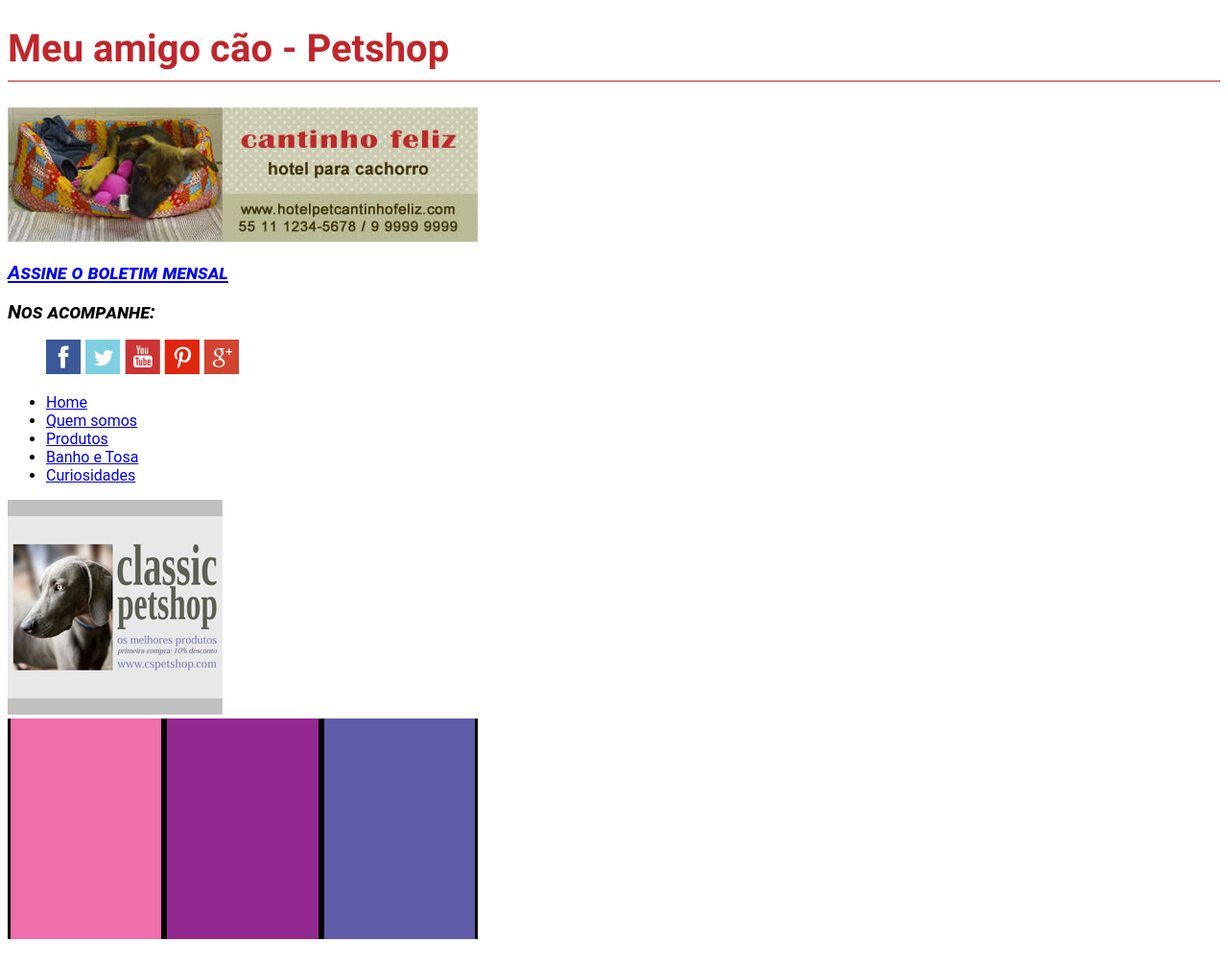
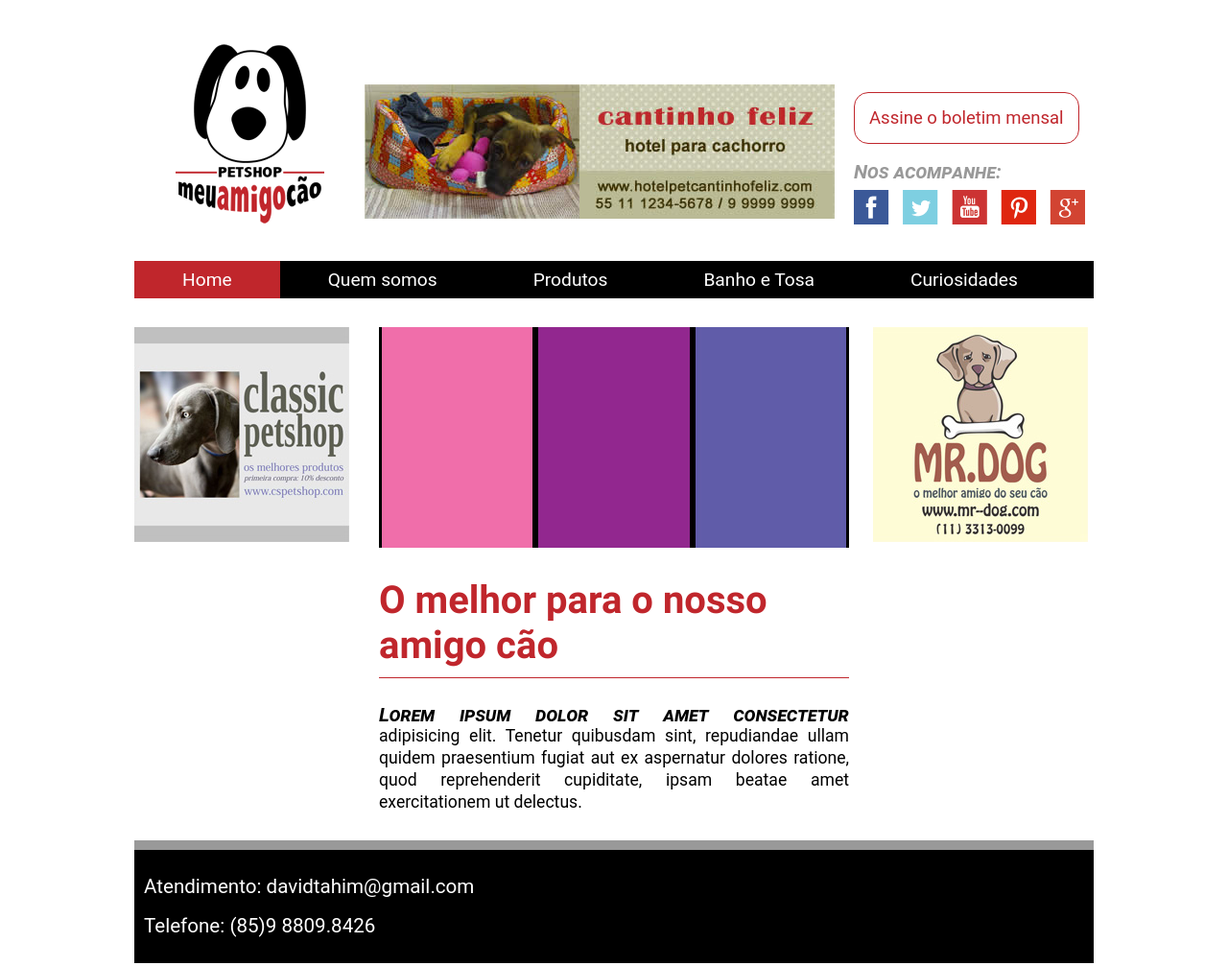
Before and after one commit to davidtahim/projeto_petshop, a plain HTML site: page index.html in a window 1280 px wide. Shown: the top 1007 px of the page at 96% size. Drawn offline with Linux system fonts and the light colour scheme.

Commit message:
menu e index

```diff
--- a/css/principal.css
+++ b/css/principal.css
@@ -288,3 +288,157 @@ body {
     letter-spacing: 0.07em;
 
 }
+
+/* estrutura do index  */
+
+body {
+    width: 1000px;
+    margin-left: auto;
+    margin-right: auto;
+}
+
+header h1 {
+    width: 240px;
+    float: left;
+    background-image: url(/Multimidia/meu-amigo-cao-petshop-header.png);
+    background-repeat: no-repeat;
+    background-position: center center;
+    height: 200px;
+    text-indent: -1000px;
+    border: none;
+}
+
+header #anuncio {
+    width: 510px;
+    float: left;
+    margin: 80px auto auto;
+    padding-top: 0px;
+}
+
+header section {
+    padding-top: 70px;
+}
+
+header section a[href="boletim.html"] {
+    border: #c0262c solid thin;
+    padding: 15px;
+    border-radius: 15px;
+    color: #c0262c;
+    text-decoration: none;
+    font-size: 0.9em;
+    font-weight: normal;
+    font-style: normal;
+    font-variant: normal;
+}
+
+header section a[href="boletim.html"]:hover {
+    background-color: #c0262c;
+    color: white;
+}
+
+header section p {
+    color: #999;
+    margin: 33px auto 7px;
+    font-weight: normal;
+    font-style: normal;
+    font-variant: normal;
+}
+
+header section figure {
+    width: 100%;
+    margin: 0px;
+}
+
+header section figure a {
+    padding: 25px 5px 0;
+    border: none;
+}
+
+header section figure a:first-child {
+    padding: 25px 5px 0 0;
+}
+
+header section figure a:last-child {
+    padding: 25px 0 0 5px;
+}
+
+/* Estrutura de Navegação */
+
+nav {
+    background-color: #000000;
+    overflow: auto;
+    clear: both;
+    margin-top: 10px;
+
+}
+
+nav ul {
+    list-style: none;
+    padding-left: 0px;
+    margin-top: 1px;
+}
+
+nav ul li {
+    float: left;
+}
+
+nav ul a {
+    color: white;
+    text-decoration: none;
+    font-size: 1.2em;
+    padding: 8px 50px;
+    line-height: 2em;
+}
+
+nav ul a:active {
+    background-color: #c0262c;
+}
+
+nav ul a:hover {
+    background-color: #c0262c;
+}
+
+nav ul a:focus {
+    background-color: #c0262c;
+}
+
+#home a[href="index.html"],
+#banhoetosa a[href="banho-e-tosa.html"],
+#boletim-f a[href="boletim.html"],
+#curiosidades a[href="curiosidades.html"],
+#produtos a[href="produtos.html"],
+#quemsomos a[href="quem-somos.html"] {
+    background-color: #c0262c;
+}
+
+/* Estrutura da Página Inicial */
+
+#home aside {
+    width: 230px;
+    float: left;
+    margin-top: 30px;
+}
+#home main {
+    width: 490px;
+    float: left;
+    margin: 30px 25px 10px;
+}
+
+/* Rodapé */
+
+footer {
+    clear: both;
+    border-top: #999 10px solid;
+    background-color: #000000;
+    color: white;
+    text-align: center;
+    padding: 10px;
+}
+
+footer p, footer p::first-line, footer p a  {
+    font-weight: normal;
+    font-style: normal;
+    font-variant: normal;
+    color: white;
+    text-decoration: none;
+}
--- a/index.html
+++ b/index.html
@@ -12,10 +12,10 @@
 </head>
 
 
-<body>
+<body id="home">
 <header>
 <h1>Meu amigo cão - Petshop</h1>
-<img src="Multimidia/anuncio-cantinho-feliz-h.jpg" alt="">
+<div id="anuncio"><img src="Multimidia/anuncio-cantinho-feliz-h.jpg" alt=""></div>
 <section>
 <p><a href="boletim.html">Assine o boletim mensal</a></p>
 <p>Nos acompanhe:</p>
@@ -31,9 +31,9 @@
 <nav>
     <ul>
 
-    <li><a href="index.html" target="_self">Home</a></li>
+    <li><a href="index.html">Home</a></li>
 
-    <li><a href="quem-somos.html" target="_blank">Quem somos</a></li>
+    <li><a href="quem-somos.html">Quem somos</a></li>
 
     <li><a href="produtos.html">Produtos</a></li>
 
```
Also changed, not shown: quem-somos.html (+1 -1 lines).
